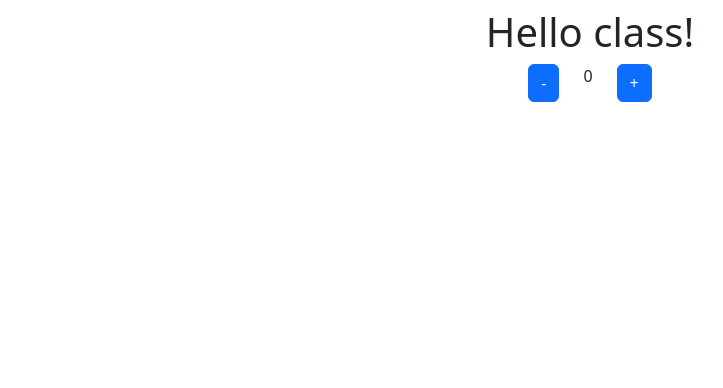
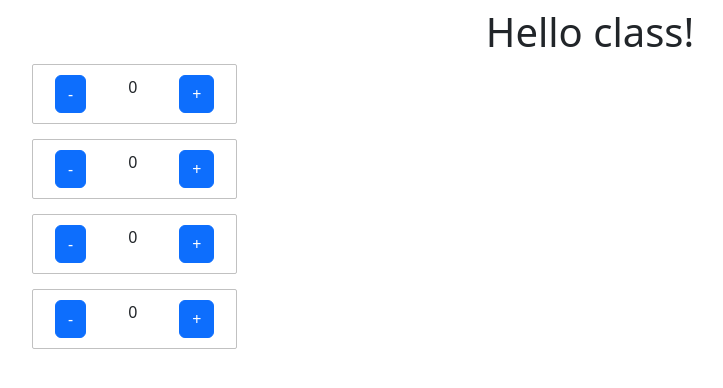
Before and after one commit to turkuai/webtek1-23-b-Finfeny, a React (Create React App) app: page / in a window 1280 px wide. Shown: the top 388 px of the page, without its empty margins (50-773 px from the left). Built offline with nearby package versions, Linux system fonts and the light colour scheme.

Commit message:
tehtävä1.3

```diff
--- a/src/App.js
+++ b/src/App.js
@@ -22,6 +22,21 @@ function App() {
                             <Counter count={2}/>
                         </Col>
                     </Row>
+                    <Row>
+                        <Col>
+                            <Counter count={2}/>
+                        </Col>
+                    </Row>
+                    <Row>
+                        <Col>
+                            <Counter count={2}/>
+                        </Col>
+                    </Row>
+                    <Row>
+                        <Col>
+                            <Counter count={2}/>
+                        </Col>
+                    </Row>
                 </Container>
             </div>
         </>
--- a/src/components/Counter.js
+++ b/src/components/Counter.js
@@ -13,12 +13,12 @@ function Counter(property) {
 
     return (
         <div>
-            <Container>
-                <Row className="justify-content-md-center">
+            <Container style={{paddingBottom: "15px"}}>
+                <Row className="justify-content-md-center" style={{width: "fit-content", border: "1px solid  #c1c1c1", padding: "10px", borderRadius: "2px"}}>
                     <Col md="auto">
-                        <Button onChange={() => setCount(count - 1)}>-</Button>
+                        <Button onClick={() => setCount(count - 1)}>-</Button>
                     </Col>
-                    <Col md="auto">
+                    <Col md="auto" style={{paddingInline: "30px"}}>
                         {count}
                     </Col>
                     <Col md="auto">
```
